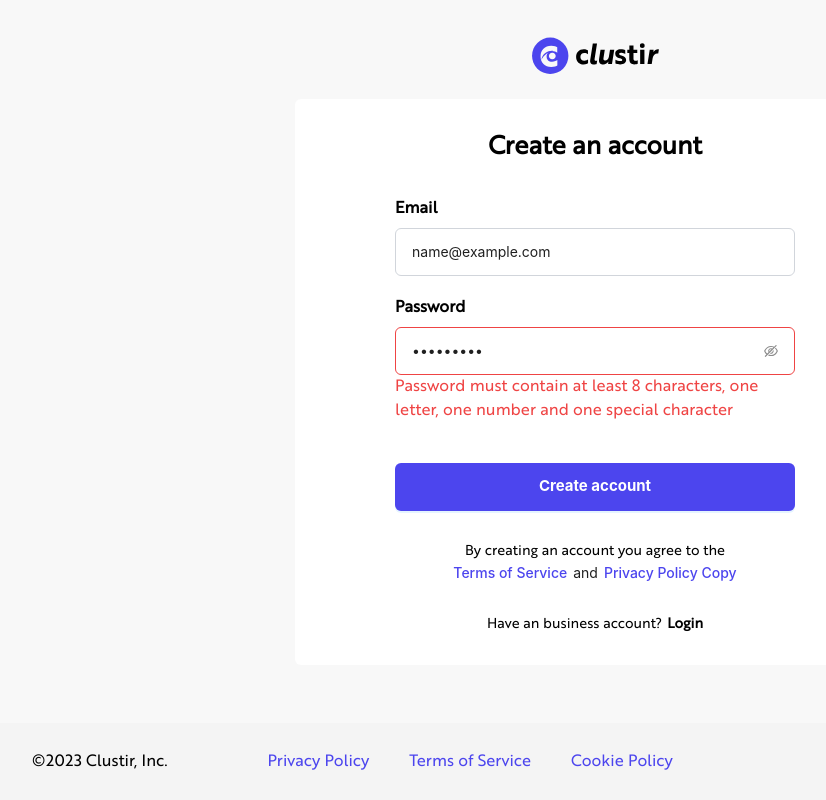
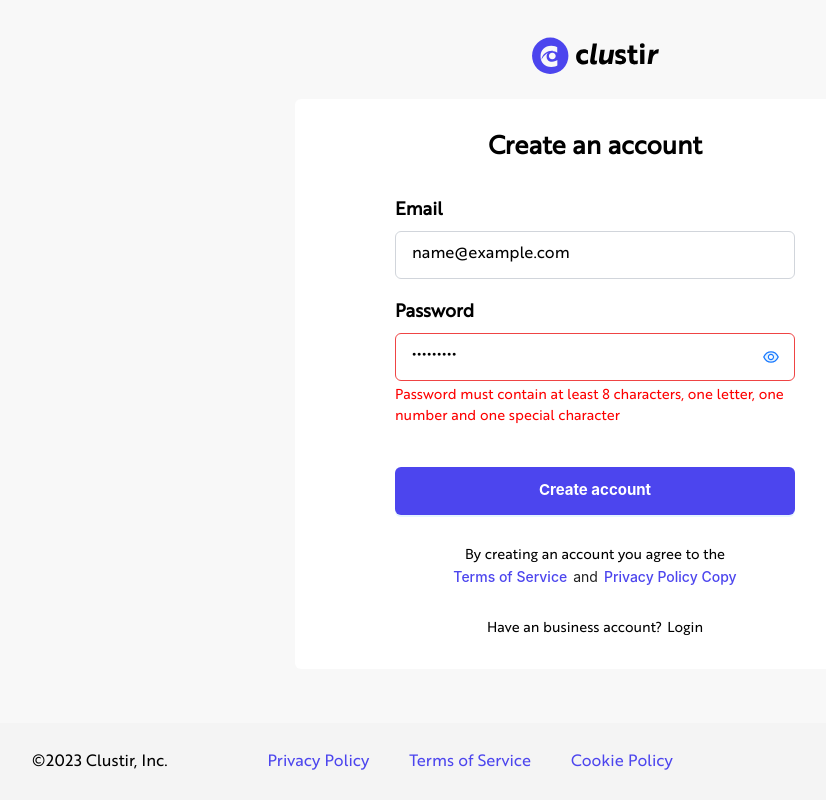
Before and after one commit to techtic-full-stack/clustir-web, a Next.js app in the folder clustir-frontend/: page /signup in a window 1280 px wide. Both pictures are taken after typing "name@example.com", "Sample123" into the empty fields and a click on the button "Create account". Shown: the whole page, without its empty margins (45-871 px from the left). Built offline with nearby package versions, Linux system fonts and the light colour scheme; no server answers.

Commit message:
issue fixed

```diff
--- a/clustir-frontend/src/components/BankingForm.tsx
+++ b/clustir-frontend/src/components/BankingForm.tsx
@@ -39,7 +39,7 @@ const BankingForm = ({
             <Form>
               <Card className="flex flex-col bg-[#FFFFFF] p-[5px] rounded-lg w-[862px] px-[70px]">
                 <div className="text-[18px] uppercase label">Banking Info</div>
-                <div className="text-[12px] my-[10px]">
+                <div className="text-[12px] my-[10px] text-[#000000BF]">
                   The banking information provided is used for Clustir Payouts
                   to make monthly subscription revenue ACH deposits into your
                   business bank account.. Clustir Payouts are made on 15th and
--- a/clustir-frontend/src/components/BusinessContactInfo.tsx
+++ b/clustir-frontend/src/components/BusinessContactInfo.tsx
@@ -60,7 +60,7 @@ const BusinessContactInfo = ({
           return (
             <Form>
               <Card className="flex flex-col bg-[#FFFFFF] p-[5px] rounded-lg w-[862px] px-[70px]">
-                <div className="mb-[25px] label ">CONTACT INFORMATION </div>
+                <div className="pb-[25px] label ">CONTACT INFORMATION </div>
 
                 <Row className="my-[14] sm:mb-5">
                   <Col span={24} className="mb-5 sm:mb-0">
@@ -105,7 +105,7 @@ const BusinessContactInfo = ({
                 <Row className="my-[14] sm:mb-5">
                   <Col span={24} className="mb-5 sm:mb-0">
                     <div className="label">
-                      Employee ID # <span className="text-[red]">*</span>
+                      Employer ID # <span className="text-[red]">*</span>
                     </div>
                     <Field
                       type="text"
@@ -184,7 +184,7 @@ const BusinessContactInfo = ({
 
                 <Row className="my-[14] sm:mb-5">
                   <Col span={24} className="mb-5 sm:mb-0">
-                    <div className="label">Apt. ste. bldg. (optional)</div>
+                    <div className="label">Apt. Ste. Bldg. (Optional)</div>
                     <Field
                       type="text"
                       size="large"
@@ -269,6 +269,7 @@ const BusinessContactInfo = ({
                             +1
                           </span>
                         }
+                        className="ant-input"
                         type="text"
                         id="mobile"
                         name="mobile"
--- a/clustir-frontend/src/components/Login.tsx
+++ b/clustir-frontend/src/components/Login.tsx
@@ -49,7 +49,6 @@ const Login = () => {
         return false;
       } else {
         setSubmitting(true);
-
         setTimeout(() => {
           if (login?.response?.is_onBoard === false) {
             router.push("/onboard");
@@ -101,7 +100,7 @@ const Login = () => {
                       name="email"
                       placeholder="yourname@company.com"
                       as={Input}
-                      className={`h-12 px-4 py-2 rounded-md border w-full ${
+                      className={`h-12 px-2 py-2 rounded-md border w-full ${
                         touched.email && errors.email
                           ? "border-red-500"
                           : "border-gray-300"
@@ -123,7 +122,7 @@ const Login = () => {
                       type="password"
                       name="password"
                       as={Input.Password}
-                      className={`h-12 px-4 py-2 rounded-md border w-full ${
+                      className={`px-2 !py-0 rounded-md border w-full ${
                         touched.password && errors.password
                           ? "border-red-500"
                           : "border-gray-300"
--- a/clustir-frontend/src/components/createAccount/index.tsx
+++ b/clustir-frontend/src/components/createAccount.tsx
@@ -1,13 +1,13 @@
 import React, { useState } from "react";
 import { EyeInvisibleOutlined, EyeTwoTone } from "@ant-design/icons";
-import { Button, Typography, Input } from "antd";
+import { Button, Typography } from "antd";
 import { Formik, Form, Field, ErrorMessage } from "formik";
 import { useRouter } from "next/router";
 import axiosInstance from "@/interceptors/Axios";
 import { apiName } from "@/interceptors/apiName";
 const { Paragraph, Text } = Typography;
-import Loader from "../Loader/Loader";
-import { useNotification } from "../Notification";
+import Loader from "./Loader/Loader";
+import { useNotification } from "./Notification";
 import { createAccountSchema } from "@/utils/formik/schema";
 
 function CreateAccount() {
@@ -77,14 +77,12 @@ function CreateAccount() {
                 </div>
                 <div className="mt-[30px] ">
                   <div className="mb-[20px]">
-                    <div className="font-[700] text-[16px] font-brother text-[#000000] mb-[7px]">
+                    <div className="font-[700] text-[18px] font-brother text-[#000000] mb-[7px]">
                       Email
                     </div>
                     <Field
                       type="email"
                       name="email"
-                      placeholder="yourname@company.com"
-                      as={Input}
                       className={`h-12 px-4 py-2 rounded-md border w-full ${
                         touched.email && errors.email
                           ? "border-red-500"
@@ -93,33 +91,42 @@ function CreateAccount() {
                     />
                     <ErrorMessage
                       name="email"
-                      component="div"
-                      className="text-red-500"
+                      component="p"
+                      className="text-[#FD0000] text-[14px] pt-[4px]"
                     />
                   </div>
 
                   <div className="mb-[40px]">
-                    <div className="font-[700] text-[16px] font-brother text-[#000000] mb-[7px]">
+                    <div className="font-[700] text-[18px] font-brother text-[#000000] mb-[7px]">
                       Password
                     </div>
-
+                    <div style={{ position: "relative" }}>
                       <Field
-                      placeholder="Enter your password"
-                      type="password"
+                        type={showPassword ? "text" : "password"}
                         name="password"
-                      as={Input.Password}
                         className={`h-12 px-4 py-2 rounded-md border w-full ${
                           touched.password && errors.password
                             ? "border-red-500"
                             : "border-gray-300"
                         }  focus:outline-none focus:border-blue-500`}
                       />
-
+                      <button
+                        type="button"
+                        onClick={togglePasswordVisibility}
+                        className="absolute top-4 bottom-0 right-0 pr-4 flex  focus:outline-none"
+                      >
+                        {showPassword ? (
+                          <EyeInvisibleOutlined />
+                        ) : (
+                          <EyeTwoTone />
+                        )}
+                      </button>
                       <ErrorMessage
                         name="password"
-                      component="div"
-                      className="text-red-500"
+                        component="p"
+                        className="text-[#FD0000] text-[14px] pt-[4px]"
                       />
+                    </div>
                   </div>
                   <Button
                     htmlType="submit"
@@ -146,7 +153,7 @@ function CreateAccount() {
                     <div className="text-[#000000] text-[14px] flex justify-center items-center  mt-[30px]">
                       Have an business account?{" "}
                       <span
-                        className="text-[#000000] ml-[5px] cursor-pointer font-[600] text-[14px] "
+                        className="text-[#000000] ml-[5px] cursor-pointer font-[500] text-[14px]"
                         onClick={() => router.push("/login")}
                       >
                         Login
--- a/clustir-frontend/src/pages/dashboard.tsx
+++ b/clustir-frontend/src/pages/dashboard.tsx
@@ -1,4 +1,11 @@
-const dashboard =()=>{
-    return (<></>)
-}
+import { Typography } from "antd";
+
+const dashboard = () => {
+  const { Text } = Typography;
+  return (
+    <>
+      <Text> Dashboard</Text>
+    </>
+  );
+};
 export default dashboard;
--- a/clustir-frontend/src/pages/index.tsx
+++ b/clustir-frontend/src/pages/index.tsx
@@ -1,10 +1,11 @@
 import { useRouter } from "next/router";
-import { use, useEffect } from "react";
+import { useEffect } from "react";
 
 export default function Home() {
  const router =useRouter();
   useEffect(() => {
   router.push('/login')
+ // eslint-disable-next-line react-hooks/exhaustive-deps
  },[])
   return (
     <>
--- a/clustir-frontend/src/pages/signup.tsx
+++ b/clustir-frontend/src/pages/signup.tsx
@@ -1,9 +1,6 @@
-import Image from "next/image";
-import { Inter } from "next/font/google";
+import CreateAccount from "@/components/createAccount";
 import AuthLayout from "../components/auth/AuthLayout";
-import CreateAccount from "@/components/createAccount";
 
-const inter = Inter({ subsets: ["latin"] });
 
 export default function Home() {
   return (
--- a/clustir-frontend/src/styles/globals.scss
+++ b/clustir-frontend/src/styles/globals.scss
@@ -67,8 +67,9 @@ body {
     text-wrap: balance;
   }
 }
-.ant-input.ant-input-lg {
+.ant-input {
   height: 50px !important;
+  border-color:rgba(0, 0, 0, 0.45)
 }
 .label {
   font-size: 16px;
```
Also changed, not shown: clustir-frontend/src/utils/formik/schema.tsx (+14 -0 lines). Lines whose indentation alone changed are shown as unchanged.
